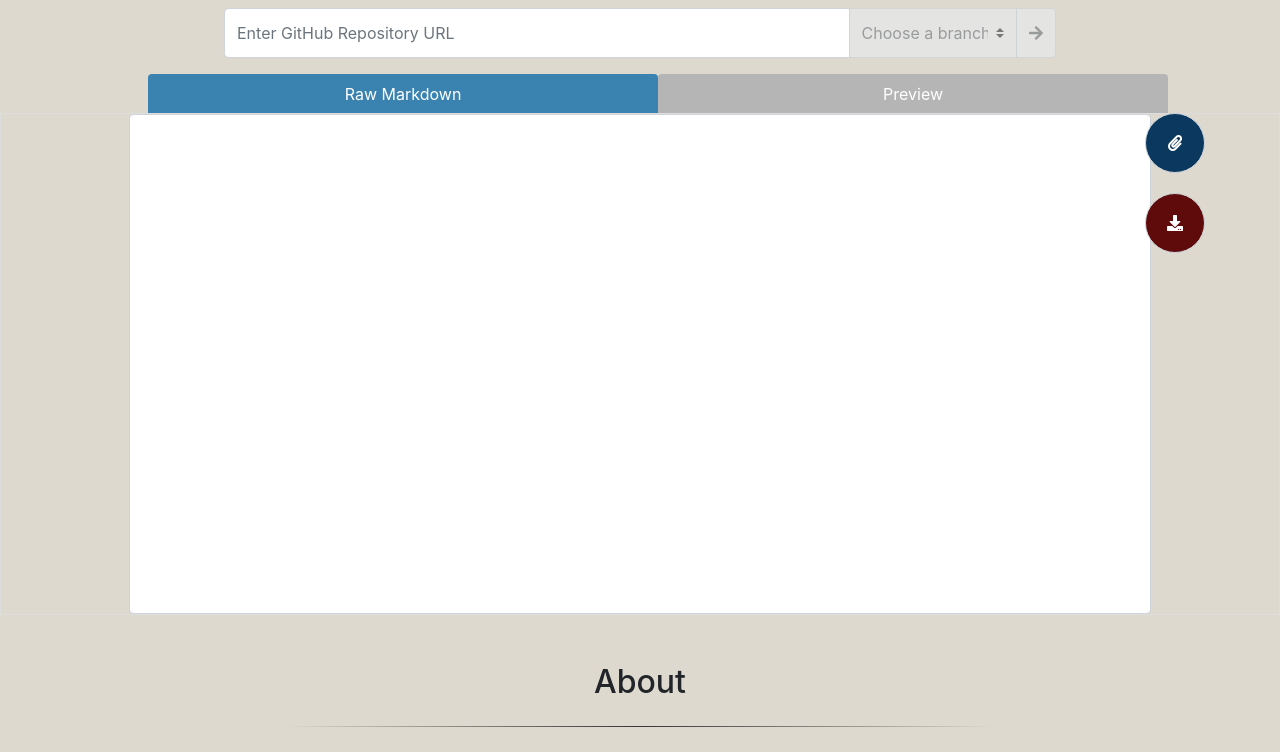
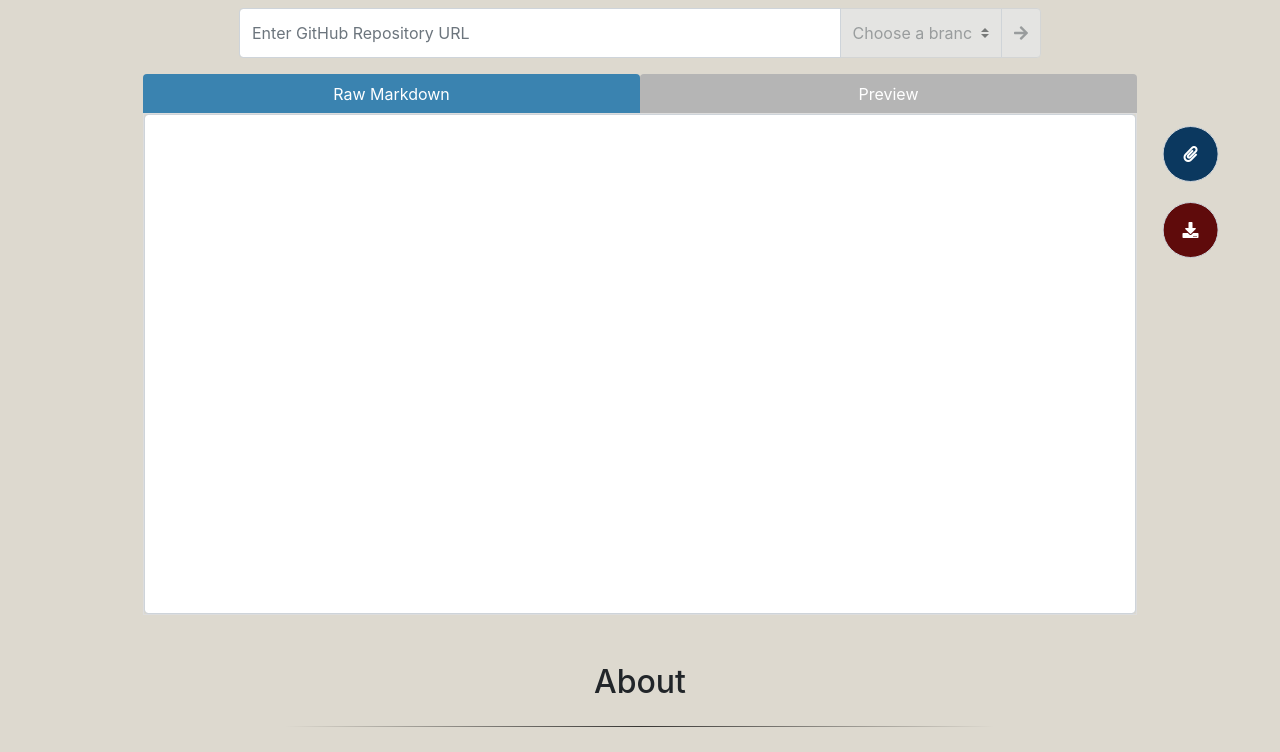
Before and after one commit to aimanfatima/indexgen, a Flask app: page / in a window 1280 px wide. Shown: the part 128-880 px from the top of the page. Run offline with Flask 3, Linux system fonts and the light colour scheme; some libraries are stand-ins or nearby versions.

Commit message:
Fix div alignment issue

```diff
--- a/app/static/css/styles.css
+++ b/app/static/css/styles.css
@@ -10,6 +10,7 @@ body {
 .form-group {
     max-width: 65%;
     margin: auto;
+    padding: 0 15px;
 }
 .input-group {
     border-radius: 20px;
@@ -50,42 +51,63 @@ body {
     cursor: not-allowed;
     opacity: 0.6;
 }
+/* Main box container for tabs and content */
+.main-box {
+    width: 80%;
+    max-width: 1200px;
+    margin: 0 auto;
+    padding: 0 15px;
+}
+
+/* Container for tabs and content */
+.tabs-container {
+    width: 100%;
+}
+
 #markdownOutput {
-    width: 80%;
+    width: 100%;
     height: 500px;
     margin: 0px auto;
     display: block;
 }
-#copyButton {
+
+/* Position relative container for floating buttons */
+.position-relative {
+    width: 100%;
+    position: relative;
+}
+
+.floating-actions {
     position: absolute;
+    top: clamp(8px, 1vw, 16px);
+    inset-inline-start: 100%;
+    transform: translateX(clamp(12px, 2vw, 28px));
+    display: flex;
+    flex-direction: column;
+    gap: clamp(12px, 2vw, 20px);
+    align-items: center;
+    z-index: 10;
+}
+
+.floating-actions .btn {
     background-color: rgb(11, 56, 95);
     color: white;
-    top: 0px;
-    right: 75px;
-    width: 60px;
-    height: 60px;
+    width: clamp(48px, 6vw, 56px);
+    height: clamp(48px, 6vw, 56px);
     border-radius: 50%;
     text-align: center;
     padding: 0;
-    z-index: 10; /* Ensure it's above other elements */
+    display: flex;
+    align-items: center;
+    justify-content: center;
 }
 
 #downloadButton {
-    position: absolute;
     background-color: rgb(95, 11, 11);
-    color: white;
-    top: 80px;
-    right: 75px;
-    width: 60px;
-    height: 60px;
-    border-radius: 50%;
-    text-align: center;
-    padding: 0;
-    z-index: 10; /* Ensure it's above other elements */
 }
 
 .markdown-preview {
-    width: 80%;
+    width: 100%;
     height: 500px;
     margin: 0px auto;
     display: block;
@@ -105,8 +127,8 @@ body {
 /* Ensure the nav-tabs fill the width */
 
 .nav-tabs {
-    width: 79.7%;
-    margin-left: 148px;
+    width: 100%;
+    margin: 0 auto;
     text-align: center;
 }
 
--- a/app/templates/index.html
+++ b/app/templates/index.html
@@ -96,6 +96,7 @@
 			</div>
 		</div>
 
+		<div class="main-box">
 			<div class="tabs-container">
 				<ul class="nav nav-tabs" id="markdownTabs" role="tablist">
 					<li class="nav-item">
@@ -148,6 +149,7 @@
 						<div id="markdownPreview" class="markdown-preview form-control"></div>
 					</div>
 				</div>
+				<div class="floating-actions">
 					<button
 						class="btn btn-outline-secondary rounded-circle"
 						id="copyButton"
@@ -162,6 +164,8 @@
 					>
 						<i class="fa fa-download"></i>
 					</button>
+				</div>
+			</div>
 		</div>
 		<section id="about" class="container">
 			<div class="container my-5">
```
Also changed, not shown: other parts of app/static/css/styles.css (+123 -0 lines). Lines whose indentation alone changed are shown as unchanged.
